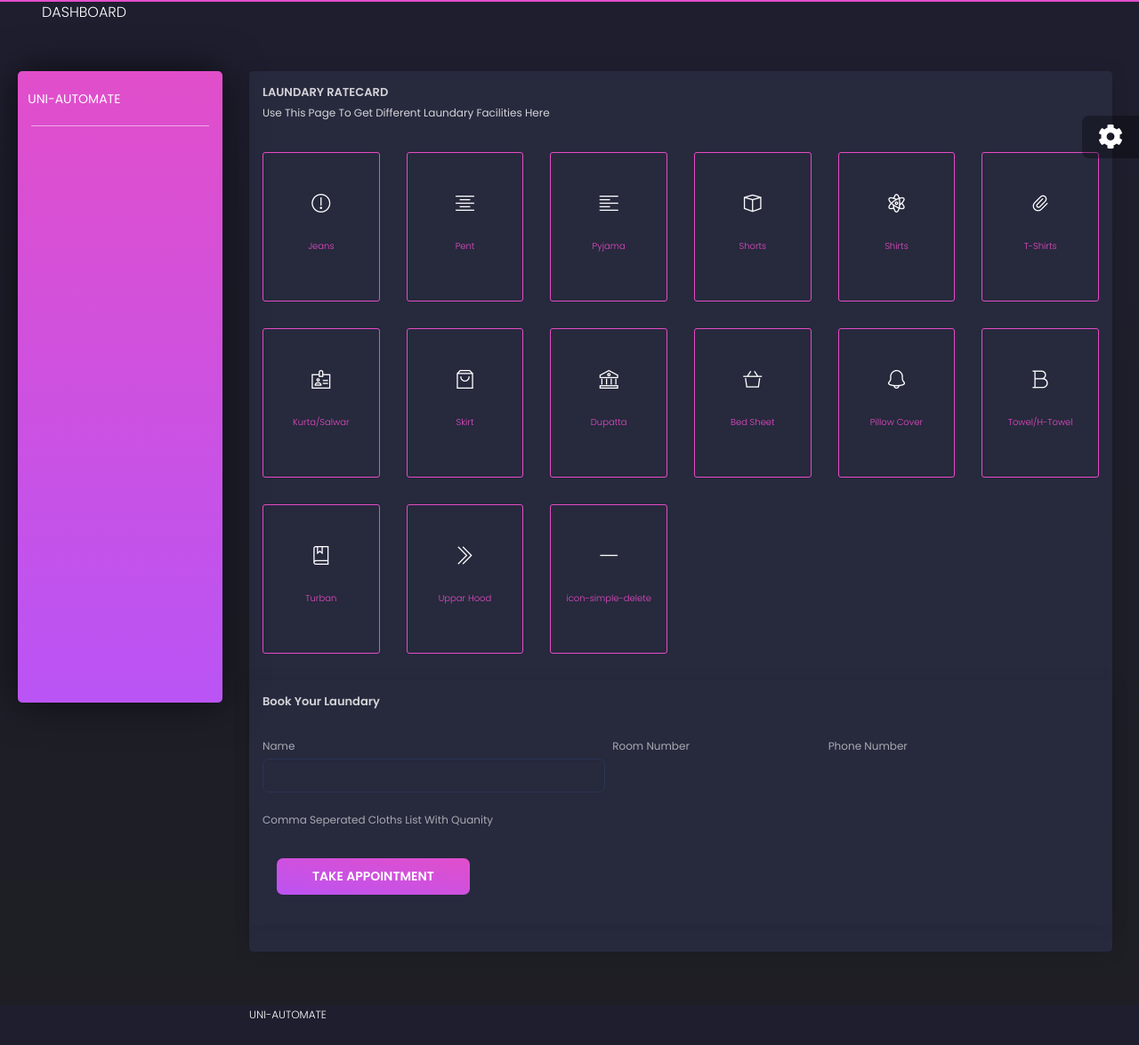
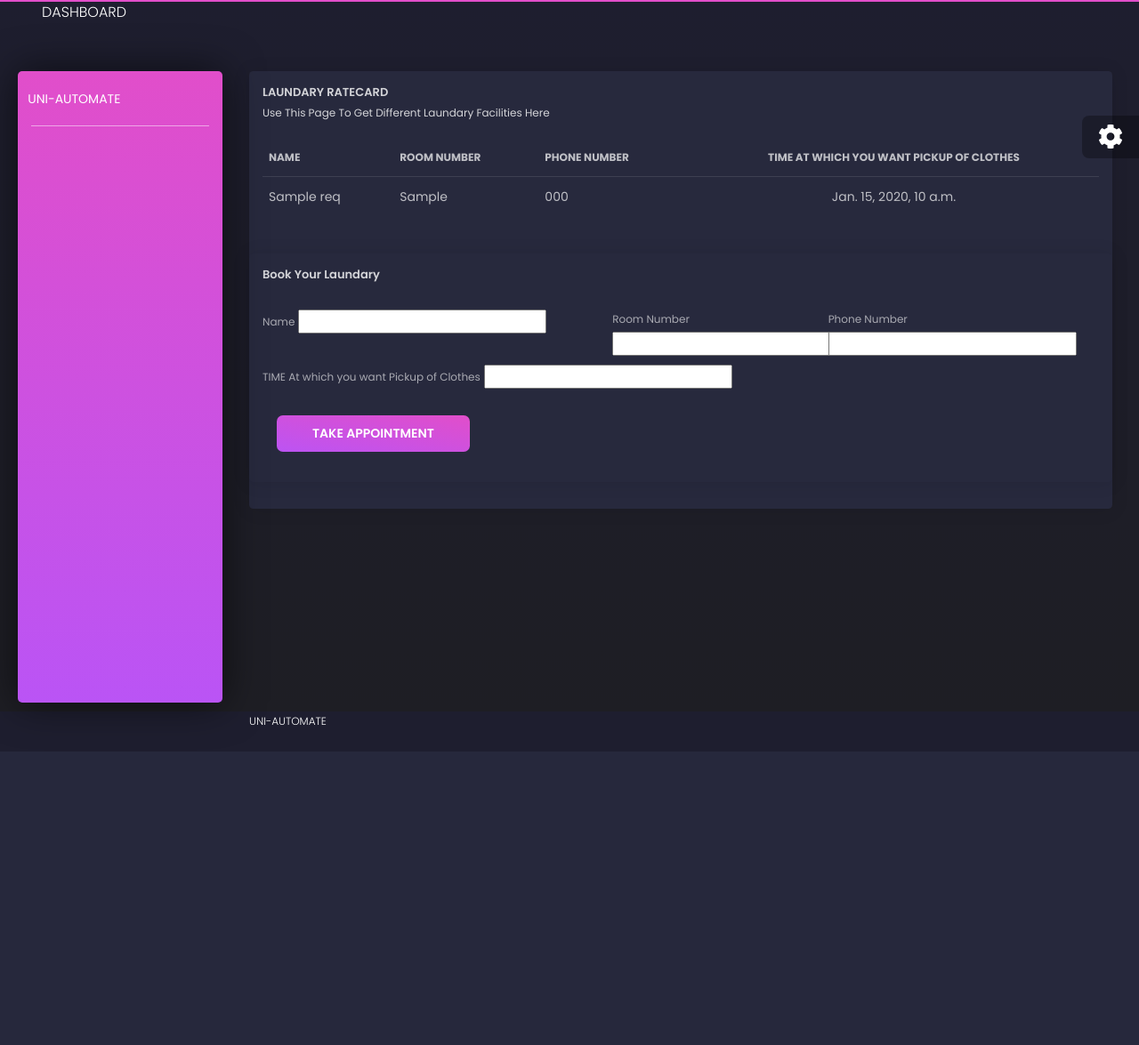
Before and after one commit to hari01584/project__UNIAutoMate__MakeAThon3077, a Django app: template core/templates/laundary.html in a window 1280 px wide. Shown: the whole page at 89% size. After the commit the page ends 845 px from the top, so only its background shows below. Run offline with Django 3.2, Linux system fonts and the light colour scheme; tables that the repository leaves empty hold one stand-in row (values such as "Sample post"); the template is opened without the code that fills it: values that come from a table or form of the project are taken from there, most other values are stand-ins (such as "Sample title", 1, 10 or a date in 2020); form fields are guessed from the names that the template uses; parts of the project's set-up code (start-up, migrations or seed data) failed here and were passed over; some libraries are stand-ins or nearby versions.

Commit message:
laundary system adding

```diff
--- a/core/forms.py
+++ b/core/forms.py
@@ -117,7 +117,6 @@ class ComplaintForm(forms.ModelForm):
         fields = ('name', 'roomno', 'phoneno', 'complaint')
 
 
-
 class LaundaryForm(forms.ModelForm):
     name = forms.CharField(
         widget=forms.TextInput(
@@ -138,7 +137,7 @@ class LaundaryForm(forms.ModelForm):
                 "class": "form-control"
             }
         ))
-    cloths = forms.CharField(
+    time = forms.CharField(
         widget=forms.TextInput(
             attrs={
                 "class": "form-control"
@@ -146,5 +145,5 @@ class LaundaryForm(forms.ModelForm):
         ))
 
     class Meta:
-        model = complains
-        fields = ('name', 'roomno', 'phoneno', 'cloths')
+        model = laundaryRequest
+        fields = ('name', 'roomno', 'phoneno', 'time')
--- a/core/models.py
+++ b/core/models.py
@@ -37,7 +37,8 @@ class roomRequest(models.Model):
     PhoneNo = models.CharField(max_length=50)
     TimeCleaning = models.CharField(max_length=50)
 
-    type = models.CharField(max_length=15, default='Room Request', editable=False)
+    type = models.CharField(
+        max_length=15, default='Room Request', editable=False)
 
     class Meta:
         db_table = "roomRequest"
@@ -46,20 +47,21 @@ class roomRequest(models.Model):
 class laundaryModel(models.Model):
     user = models.ForeignKey(User, on_delete=models.CASCADE)
     name = models.CharField(max_length=50)
-    roomNo = models.CharField(max_length=50)
-    PhoneNo = models.CharField(max_length=50)
-    cloths = models.CharField(max_length=50)
+    roomno = models.CharField(max_length=50)
+    nhoneno = models.CharField(max_length=50)
+    time = models.CharField(max_length=50)
 
     type = models.CharField(max_length=15, default='Laundary', editable=False)
 
     class Meta:
         db_table = "laundary"
 
+
 class notifications(models.Model):
     forUser = models.ForeignKey(User, on_delete=models.CASCADE)
-    title = models.CharField(max_length = 100)
-    message = models.CharField(max_length = 100)
-    time = models.CharField(max_length = 50)
+    title = models.CharField(max_length=100)
+    message = models.CharField(max_length=100)
+    time = models.CharField(max_length=50)
 
     class Meta:
         db_table = "notifications"
--- a/core/templates/laundary.html
+++ b/core/templates/laundary.html
@@ -14,98 +14,48 @@
         <h5 class="title">LAUNDARY RATECARD</h5>
         <p class="category">Use this page to get different laundary facilities here</p>
       </div>
-      <div class="card-body all-icons">
-        <div class="row">
-          <div class="font-icon-list col-lg-2 col-md-3 col-sm-4 col-xs-6 col-xs-6">
-            <div class="font-icon-detail">
-              <i class="tim-icons icon-alert-circle-exc"></i>
-              <p>Jeans</p>
-            </div>
-          </div>
-          <div class="font-icon-list col-lg-2 col-md-3 col-sm-4 col-xs-6 col-xs-6">
-            <div class="font-icon-detail">
-              <i class="tim-icons icon-align-center"></i>
-              <p>Pent</p>
-            </div>
-          </div>
-          <div class="font-icon-list col-lg-2 col-md-3 col-sm-4 col-xs-6 col-xs-6">
-            <div class="font-icon-detail">
-              <i class="tim-icons icon-align-left-2"></i>
-              <p>Pyjama</p>
-            </div>
-          </div>
-          <div class="font-icon-list col-lg-2 col-md-3 col-sm-4 col-xs-6 col-xs-6">
-            <div class="font-icon-detail">
-              <i class="tim-icons icon-app"></i>
-              <p>Shorts</p>
-            </div>
-          </div>
-          <div class="font-icon-list col-lg-2 col-md-3 col-sm-4 col-xs-6 col-xs-6">
-            <div class="font-icon-detail">
-              <i class="tim-icons icon-atom"></i>
-              <p>Shirts</p>
-            </div>
-          </div>
-          <div class="font-icon-list col-lg-2 col-md-3 col-sm-4 col-xs-6 col-xs-6">
-            <div class="font-icon-detail">
-              <i class="tim-icons icon-attach-87"></i>
-              <p>T-Shirts</p>
-            </div>
-          </div>
-          <div class="font-icon-list col-lg-2 col-md-3 col-sm-4 col-xs-6 col-xs-6">
-            <div class="font-icon-detail">
-              <i class="tim-icons icon-badge"></i>
-              <p>Kurta/Salwar</p>
-            </div>
-          </div>
-          <div class="font-icon-list col-lg-2 col-md-3 col-sm-4 col-xs-6 col-xs-6">
-            <div class="font-icon-detail">
-              <i class="tim-icons icon-bag-16"></i>
-              <p>Skirt</p>
-            </div>
-          </div>
-          <div class="font-icon-list col-lg-2 col-md-3 col-sm-4 col-xs-6 col-xs-6">
-            <div class="font-icon-detail">
-              <i class="tim-icons icon-bank"></i>
-              <p>Dupatta</p>
-            </div>
-          </div>
-          <div class="font-icon-list col-lg-2 col-md-3 col-sm-4 col-xs-6 col-xs-6">
-            <div class="font-icon-detail">
-              <i class="tim-icons icon-basket-simple"></i>
-              <p>Bed Sheet</p>
-            </div>
-          </div>
-          <div class="font-icon-list col-lg-2 col-md-3 col-sm-4 col-xs-6 col-xs-6">
-            <div class="font-icon-detail">
-              <i class="tim-icons icon-bell-55"></i>
-              <p>Pillow Cover</p>
-            </div>
-          </div>
-          <div class="font-icon-list col-lg-2 col-md-3 col-sm-4 col-xs-6 col-xs-6">
-            <div class="font-icon-detail">
-              <i class="tim-icons icon-bold"></i>
-              <p>Towel/H-Towel</p>
-            </div>
-          </div>
-          <div class="font-icon-list col-lg-2 col-md-3 col-sm-4 col-xs-6 col-xs-6">
-            <div class="font-icon-detail">
-              <i class="tim-icons icon-book-bookmark"></i>
-              <p>Turban</p>
-            </div>
-          </div>
-          <div class="font-icon-list col-lg-2 col-md-3 col-sm-4 col-xs-6 col-xs-6">
-            <div class="font-icon-detail">
-              <i class="tim-icons icon-double-right"></i>
-              <p>Uppar Hood</p>
-            </div>
-          </div>
-          <div class="font-icon-list col-lg-2 col-md-3 col-sm-4 col-xs-6 col-xs-6">
-            <div class="font-icon-detail">
-              <i class="tim-icons icon-simple-delete"></i>
-              <p>icon-simple-delete</p>
-            </div>
-          </div>
+      <div class="card-body">
+        <div class="table-responsive">
+          <table class="table tablesorter " id="">
+            <thead class=" text-primary">
+              <tr>
+                <th>
+                  Name
+                </th>
+                <th>
+                  Room Number
+                </th>
+                <th>
+                  Phone Number
+                </th>
+                <th class="text-center">
+                  TIME At which you want Pickup of Clothes
+                </th>
+              </tr>
+            </thead>
+            <tbody>
+
+              {% for req in reqList %}
+
+              <tr>
+                <td>
+                  {{ req.name }}
+                </td>
+                <td>
+                  {{ req.roomNo }}
+                </td>
+                <td>
+                  {{ req.PhoneNo }}
+                </td>
+                <td class="text-center">
+                  {{ req.TimeCleaning  }}
+                </td>
+              </tr>
+
+              {% endfor %}
+
+            </tbody>
+          </table>
         </div>
       </div>
 
@@ -142,7 +92,7 @@
                 <div class="row">
                   <div class="col-md-7 pr-md-1">
                     <div class="form-group">
-                      <label>Comma Seperated Cloths List With Quanity</label>
+                      <label>TIME At which you want Pickup of Clothes</label>
                       {{ form.cloths }}
                     </div>
                   </div>
```
Also changed, not shown: core/views.py (+4 -4 lines).
